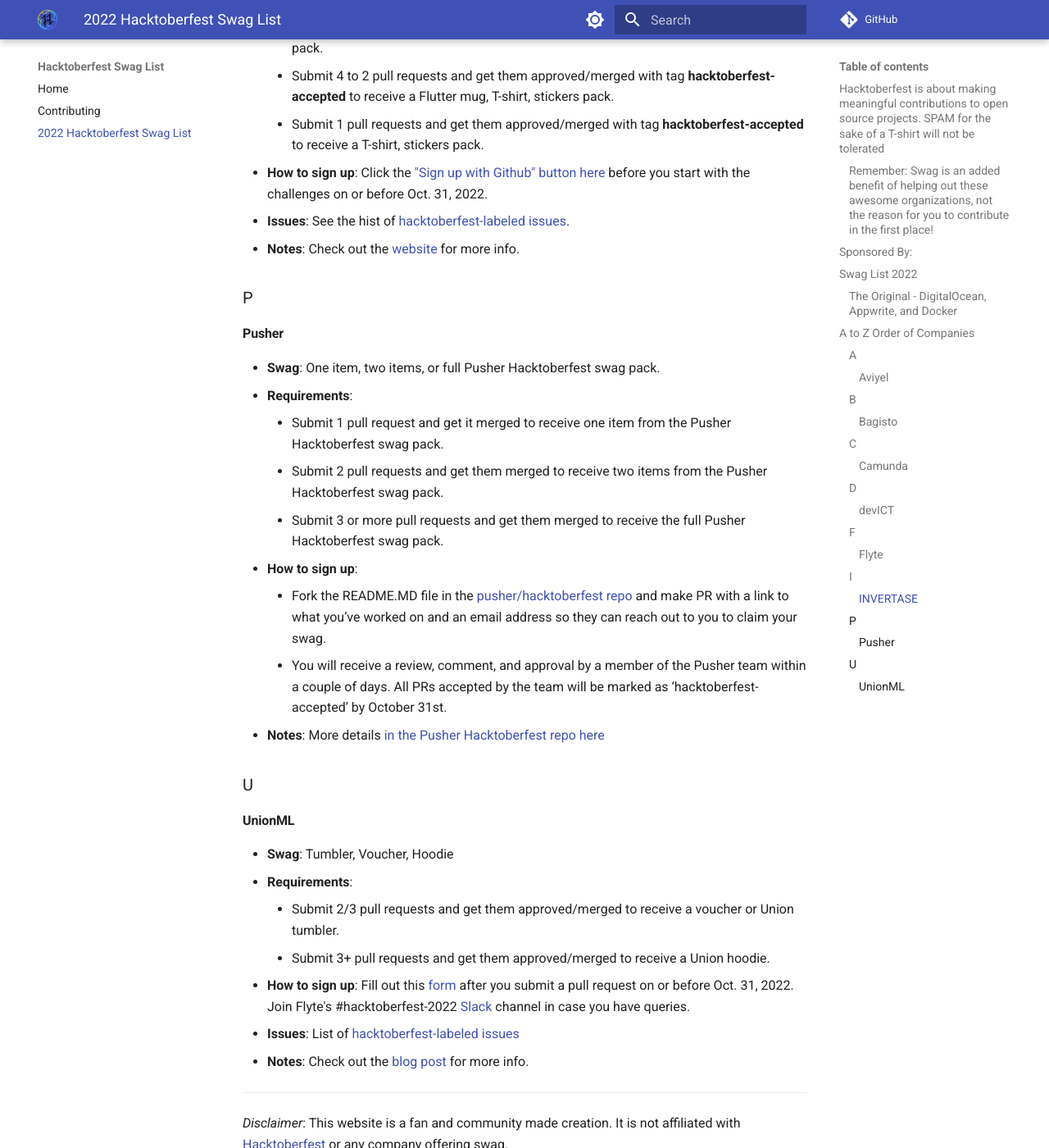
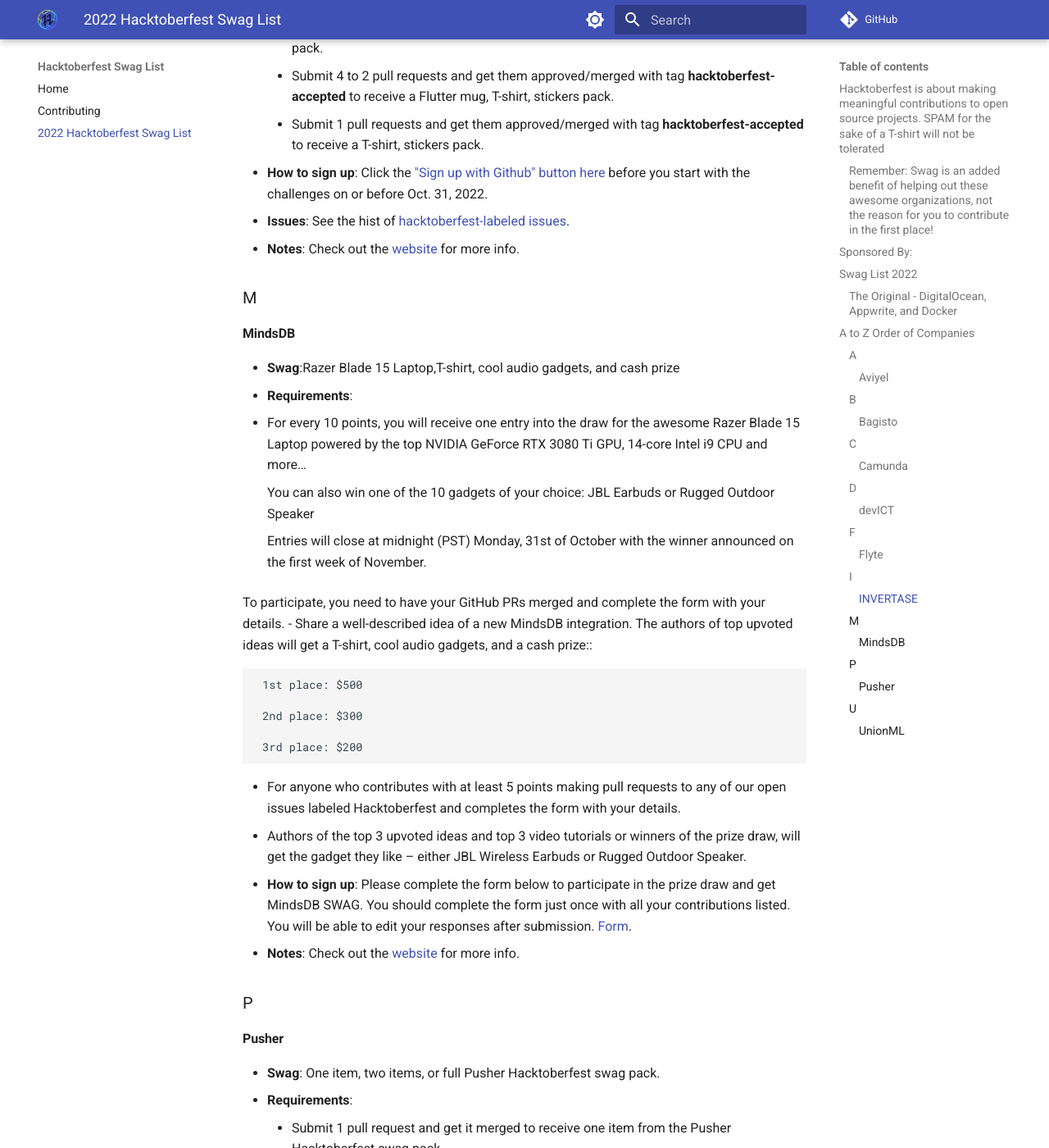
Before and after one commit to crweiner/hacktoberfest-swag-list, an MkDocs documentation site: the page built from docs/list.md, in a window 1280 px wide and 1400 px high, scrolled down 3843 px. Shown: the whole window at 82% size. Built offline with MkDocs 1.6.1 and Material for MkDocs 9.7.7, drawn with Linux system fonts in a browser that asks for light colours; comment, search, counter and statistics services are not loaded.

Commit message:
updated list.md with MindsDB details

```diff
--- a/docs/list.md
+++ b/docs/list.md
@@ -109,6 +109,34 @@
 - **Issues**: See the hist of [hacktoberfest-labeled issues](https://github.com/search?q=org%3Ainvertase+org%3Afluttercommunity+org%3Aatsign-foundation++label%3Ahacktoberfest+created%3A%3E2021-01-01+state%3Aopen&type=Issues).
 - **Notes**: Check out the [website](https://invertase.io/community/hacktoberfest) for more info.
 
+### M
+
+#### **MindsDB**
+
+- **Swag**:Razer Blade 15 Laptop,T-shirt, cool audio gadgets, and cash prize
+- **Requirements**:
+   - For every 10 points, you will receive one entry into the draw for the awesome Razer Blade 15 Laptop powered by the top NVIDIA GeForce RTX 3080 Ti GPU, 14-core Intel i9 CPU and more…
+
+     You can also win one of the 10 gadgets of your choice:
+     JBL Earbuds or Rugged Outdoor Speaker
+
+     Entries will close at midnight (PST) Monday, 31st of October with the winner announced on the first week of November.
+
+To participate, you need to have your GitHub PRs merged and complete the form with your details.
+   - Share a well-described idea of a new MindsDB integration. The authors of top upvoted ideas will get a T-shirt, cool audio gadgets, and a cash prize::
+
+     1st place: $500
+
+     2nd place: $300
+
+     3rd place: $200
+   - For anyone who contributes with at least 5 points making pull requests to any of our open issues labeled Hacktoberfest and completes the form with your details.
+   - Authors of the top 3 upvoted ideas and top 3 video tutorials or winners of the prize draw, will get the gadget they like – either JBL Wireless Earbuds or Rugged Outdoor Speaker.
+
+- **How to sign up**: Please complete the form below to participate in the prize draw and get MindsDB SWAG.
+    You should complete the form just once with all your contributions listed. You will be able to edit your responses after submission. [Form](https://docs.google.com/forms/d/e/1FAIpQLSeyuQGpu-gmVAbXPXMsT5bfFQk28qGNHlsOjz9kkHmgyQEFOw/viewform).
+- **Notes**: Check out the [website](https://mindsdb.com/hacktoberfest/) for more info.
+
 ### P
 
 #### **Pusher**
```
